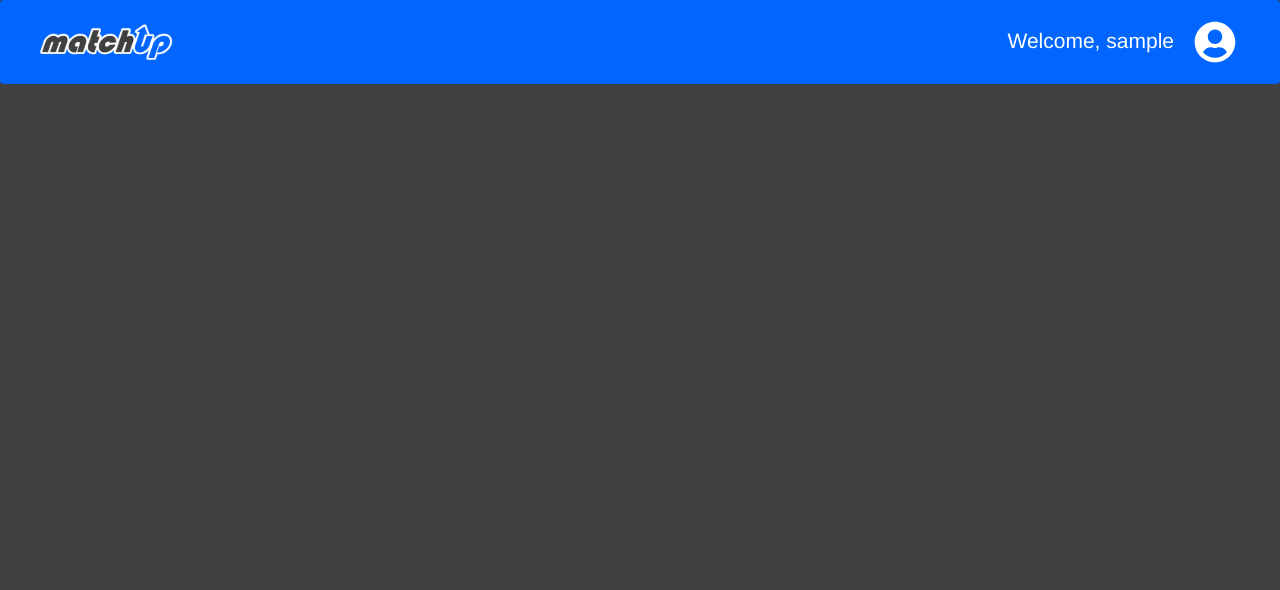
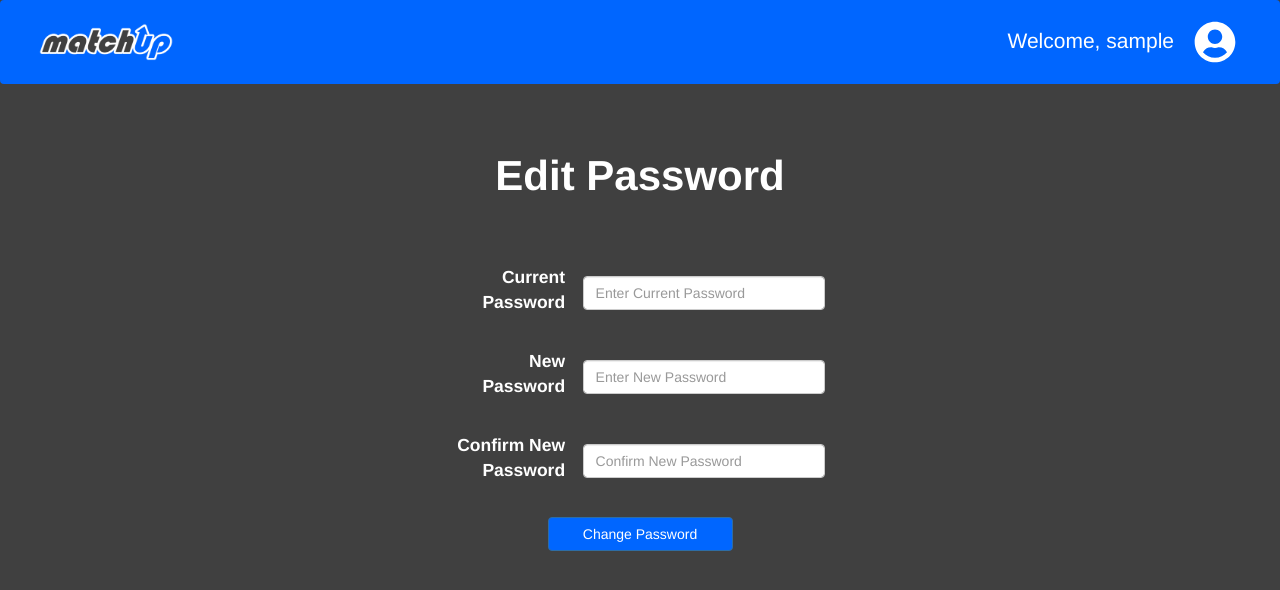
Before and after one commit to C-Dahr/matchup, a Vue app in the folder client/: page /editpassword in a window 1280 px wide. Shown: the top 590 px of the page. Built offline with nearby package versions, Linux system fonts and the light colour scheme; sample sign-in values are in the browser's storage.

Commit message:
Created EditPassword form

```diff
--- a/client/src/router/index.js
+++ b/client/src/router/index.js
@@ -7,6 +7,7 @@ import CreateEvent from '../views/CreateEvent.vue';
 import MatchQueue from '../views/MatchQueue.vue';
 import store from '../store';
 import EditProfile from '../views/EditProfile.vue';
+import EditPassword from '../views/EditPassword.vue';
 
 Vue.use(VueRouter);
 
@@ -52,6 +53,14 @@ const routes = [
     },
   },
   {
+    path: '/editpassword',
+    name: 'editpassword',
+    component: EditPassword,
+    meta: {
+      requiresAuth: true,
+    },
+  },
+  {
     path: '/createEvent',
     name: 'createEvent',
     component: CreateEvent,
--- /dev/null
+++ b/client/src/views/EditPassword.vue
@@ -0,0 +1,98 @@
+<template>
+  <div class="editpassword">
+    <div class="form-title">
+      <p>Edit Password</p>
+    </div>
+    <div class="form-error-list" v-if="errors.length">
+      <ul class="form-error">
+        <li v-for="error in errors" v-bind:key="error">{{ error }}</li>
+      </ul>
+    </div>
+    <div class="d-flex justify-content-center">
+      <form @submit="onSubmit"  method="post" class="account-form">
+            <div class="form-group d-flex justify-content-left">
+              <label class="form-label">Current Password</label>
+              <input class="form-control" type="text"
+              name="current_password" v-model="editPasswordForm.current_password"
+              required placeholder="Enter Current Password"/>
+              <span class="Error"></span>
+            </div>
+            <div class="form-group d-flex justify-content-left">
+              <label class="form-label">New Password</label>
+              <input class="form-control" type="text"
+              name="new_password" v-model="editPasswordForm.new_password"
+              required placeholder="Enter New Password"/>
+              <span class="Error"></span>
+            </div>
+            <div class="form-group d-flex justify-content-left">
+              <label class="form-label">Confirm New Password</label>
+              <input class="form-control" type="text"
+              name="confirm_new_password" v-model="editPasswordForm.confirm_new_password"
+              placeholder="Confirm New Password"/>
+              <span class="Error"></span>
+            </div>
+            <div class="form-group d-flex justify-content-center">
+                <input class="btn btn-primary account-form-submit" type="submit"
+                 value="Change Password"/>
+            </div>
+        </form>
+      </div>
+  </div>
+</template>
+
+<script>
+import axios from 'axios';
+
+export default {
+  data() {
+    return {
+      errors: [],
+      editPasswordForm: {
+        current_password: '',
+        new_password: '',
+        confirm_new_password: '',
+      },
+    };
+  },
+  computed: {
+    token() { return this.$store.state.userToken; },
+  },
+  name: 'EditPassword',
+  methods: {
+    onSubmit(evt) {
+      evt.preventDefault();
+      this.errors = [];
+      this.errors = [];
+      if (this.editPasswordForm.new_password !== this.editPasswordForm.confirm_new_password) {
+        this.editPasswordForm.new_password = '';
+        this.editPasswordForm.confirm_new_password = '';
+        this.errors.push('Passwords do not match');
+      } else {
+        const payload = {
+          current_password: this.editPasswordForm.current_password,
+          new_password: this.editPasswordForm.new_password,
+          confirm_new_password: this.editPasswordForm.confirm_new_password,
+        };
+        this.updatePassword(payload);
+      }
+    },
+    updatePassword(payload) {
+      const path = 'http://localhost:5000/user/password';
+      const successMessageEl = document.getElementById('success-message');
+      axios.put(path, payload, { headers: { 'x-access-token': this.token } })
+        .then(() => {
+          successMessageEl.style.display = 'block';
+        })
+        .catch((error) => {
+          successMessageEl.style.display = 'none';
+          if (error.response.status === 409) {
+            const field = this.getFieldForErrorMessage(error.response.data.message);
+            const message = `${field} already exists`;
+            this.errors.push(message);
+          }
+        });
+    },
+  },
+};
+
+</script>
--- a/client/src/views/EditProfile.vue
+++ b/client/src/views/EditProfile.vue
@@ -50,6 +50,7 @@
                 <input class="btn btn-secondary cancel-btn" type="button"
                  value="Cancel" @click="cancel"/>
             </div>
+            <h4><b-link href="editPassword">Edit Password</b-link></h4>
         </form>
       </div>
   </div>
```
